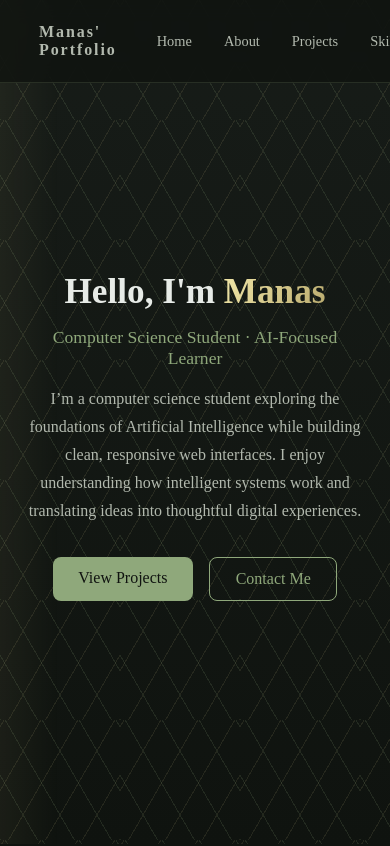
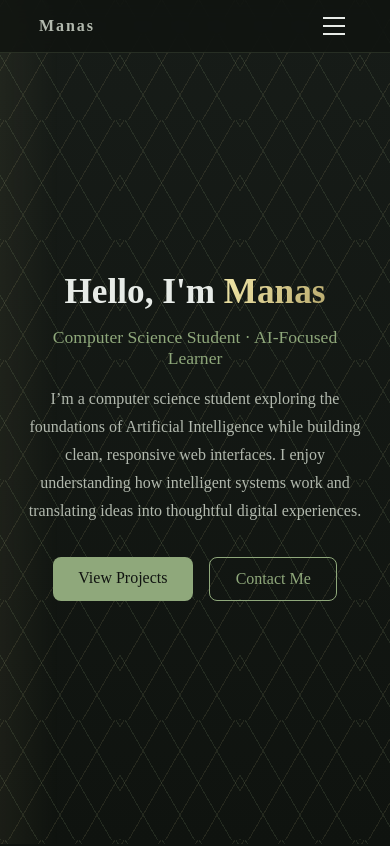
Before and after one commit to Manas-Sharma-210/portfolio-manas, a React (Vite) app: page / in a window 390 px wide. Shown: the top 846 px of the page. Built offline with nearby package versions, Linux system fonts and the light colour scheme.

Commit message:
Add responsive hamburger navbar

```diff
--- a/src/components/Navbar.jsx
+++ b/src/components/Navbar.jsx
@@ -2,6 +2,7 @@
 
 function Navbar() {
   const [active, setActive] = useState("home");
+  const [open, setOpen] = useState(false);
 
   useEffect(() => {
     const sectionIds = ["home", "about", "projects", "skills", "contact"];
@@ -10,7 +11,7 @@
       .filter(Boolean);
 
     const handleScroll = () => {
-      const scrollY = window.scrollY + 120; // navbar height offset
+      const scrollY = window.scrollY + 120;
       let current = "home";
 
       for (const section of sections) {
@@ -23,33 +24,53 @@
     };
 
     window.addEventListener("scroll", handleScroll);
-    handleScroll(); // run once on load
+    handleScroll();
 
     return () => window.removeEventListener("scroll", handleScroll);
   }, []);
 
+  const handleLinkClick = () => {
+    setOpen(false); // close menu after click
+  };
+
   return (
     <nav className="navbar">
       <div className="nav-inner">
-        <span className="nav-logo">Manas' Portfolio</span>
+        <span className="nav-logo">Manas</span>
 
-        <ul className="nav-links">
-          <li className={active === "home" ? "active" : ""}>
-            <a href="#home">Home</a>
-          </li>
-          <li className={active === "about" ? "active" : ""}>
-            <a href="#about">About</a>
-          </li>
-          <li className={active === "projects" ? "active" : ""}>
-            <a href="#projects">Projects</a>
-          </li>
-          <li className={active === "skills" ? "active" : ""}>
-            <a href="#skills">Skills</a>
-          </li>
-          <li className={active === "contact" ? "active" : ""}>
-            <a href="#contact">Contact</a>
-          </li>
+        {/* DESKTOP LINKS */}
+        <ul className="nav-links desktop">
+          {["home", "about", "projects", "skills", "contact"].map((id) => (
+            <li key={id} className={active === id ? "active" : ""}>
+              <a href={`#${id}`}>{id.charAt(0).toUpperCase() + id.slice(1)}</a>
+            </li>
+          ))}
         </ul>
+
+        {/* HAMBURGER */}
+        <button
+          className={`hamburger ${open ? "open" : ""}`}
+          onClick={() => setOpen(!open)}
+          aria-label="Toggle menu"
+        >
+          <span />
+          <span />
+          <span />
+        </button>
+      </div>
+
+      {/* MOBILE MENU */}
+      <div className={`mobile-menu ${open ? "show" : ""}`}>
+        {["home", "about", "projects", "skills", "contact"].map((id) => (
+          <a
+            key={id}
+            href={`#${id}`}
+            className={active === id ? "active" : ""}
+            onClick={handleLinkClick}
+          >
+            {id.charAt(0).toUpperCase() + id.slice(1)}
+          </a>
+        ))}
       </div>
     </nav>
   );
--- a/src/index.css
+++ b/src/index.css
@@ -846,3 +846,79 @@
   color: var(--text-muted);
   outline: none;
 }
+/* =========================
+   HAMBURGER
+========================= */
+.hamburger {
+  display: none;
+  flex-direction: column;
+  gap: 6px;
+  background: none;
+  border: none;
+  cursor: pointer;
+}
+
+.hamburger span {
+  width: 22px;
+  height: 2px;
+  background: var(--text-main);
+  transition: transform 0.3s ease, opacity 0.3s ease;
+}
+
+/* X animation */
+.hamburger.open span:nth-child(1) {
+  transform: translateY(8px) rotate(45deg);
+}
+.hamburger.open span:nth-child(2) {
+  opacity: 0;
+}
+.hamburger.open span:nth-child(3) {
+  transform: translateY(-8px) rotate(-45deg);
+}
+
+/* =========================
+   MOBILE MENU
+========================= */
+.mobile-menu {
+  display: none;
+  flex-direction: column;
+  gap: 1.6rem;
+
+  position: absolute;
+  top: 100%;
+  left: 0;
+  width: 100%;
+
+  background: rgba(15, 19, 15, 0.96);
+  backdrop-filter: blur(12px);
+  padding: 2rem 10%;
+
+  border-bottom: 1px solid rgba(143,168,123,0.15);
+}
+
+.mobile-menu a {
+  text-decoration: none;
+  font-size: 1.1rem;
+  color: var(--text-muted);
+}
+
+.mobile-menu a.active {
+  color: var(--gold-main);
+}
+
+/* =========================
+   RESPONSIVE NAV
+========================= */
+@media (max-width: 768px) {
+  .nav-links.desktop {
+    display: none;
+  }
+
+  .hamburger {
+    display: flex;
+  }
+
+  .mobile-menu.show {
+    display: flex;
+  }
+}
```
